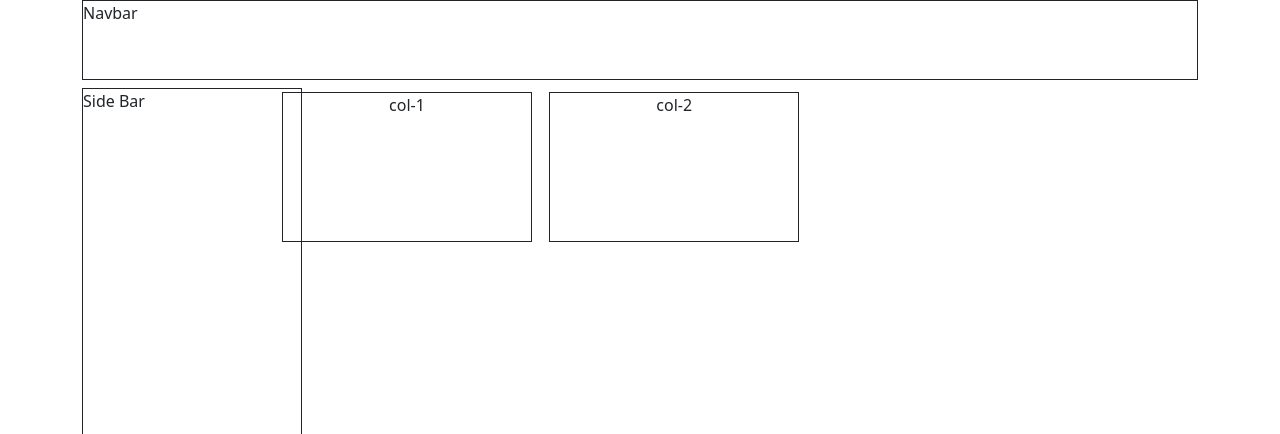
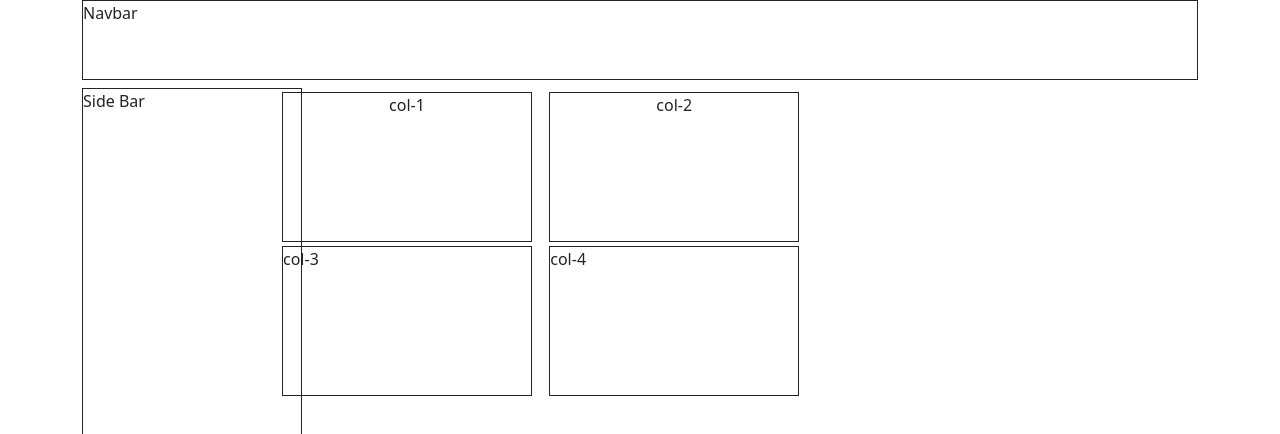
Before and after one commit to MarkRyuo/SalesInventoryManagementSystem, a React (Vite) app: page / in a window 1280 px wide. Shown: the top 434 px of the page. Built offline with nearby package versions, Linux system fonts and the light colour scheme.

Commit message:
Subject: Body

```diff
--- a/src/components/DashboardCards/MainDash.tsx
+++ b/src/components/DashboardCards/MainDash.tsx
@@ -23,6 +23,20 @@ export const MainDash = () => {
                     </div>
 
                 </div>
+
+                <div className="row">
+                    <div className="col-12 col-lg-3 g-1">
+                        <div style={{height: "150px", width:"250px", border: "1px solid"}}>
+                            col-3
+                        </div>
+                    </div>
+
+                    <div className="col-12 col-lg-3 g-1">
+                        <div style={{height: "150px", width:"250px", border: "1px solid"}}>
+                            col-4
+                        </div>
+                    </div>
+                </div>
             </div>
         </div>
 
```
